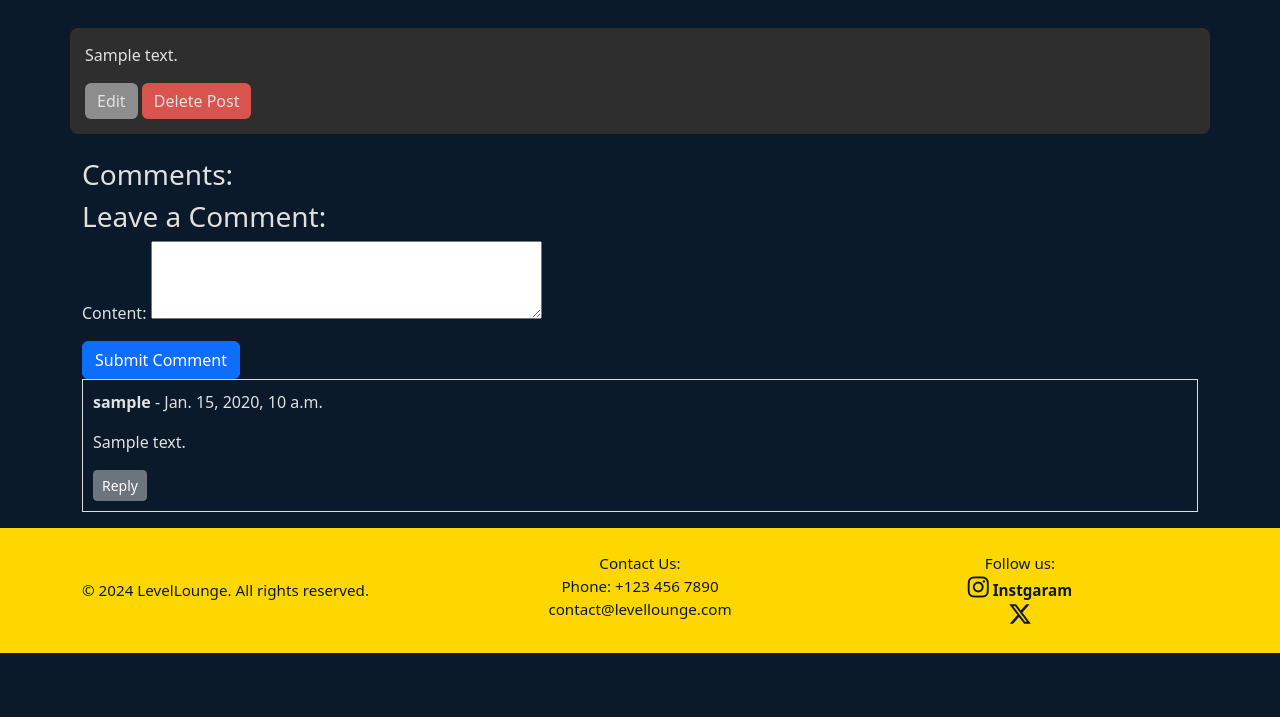
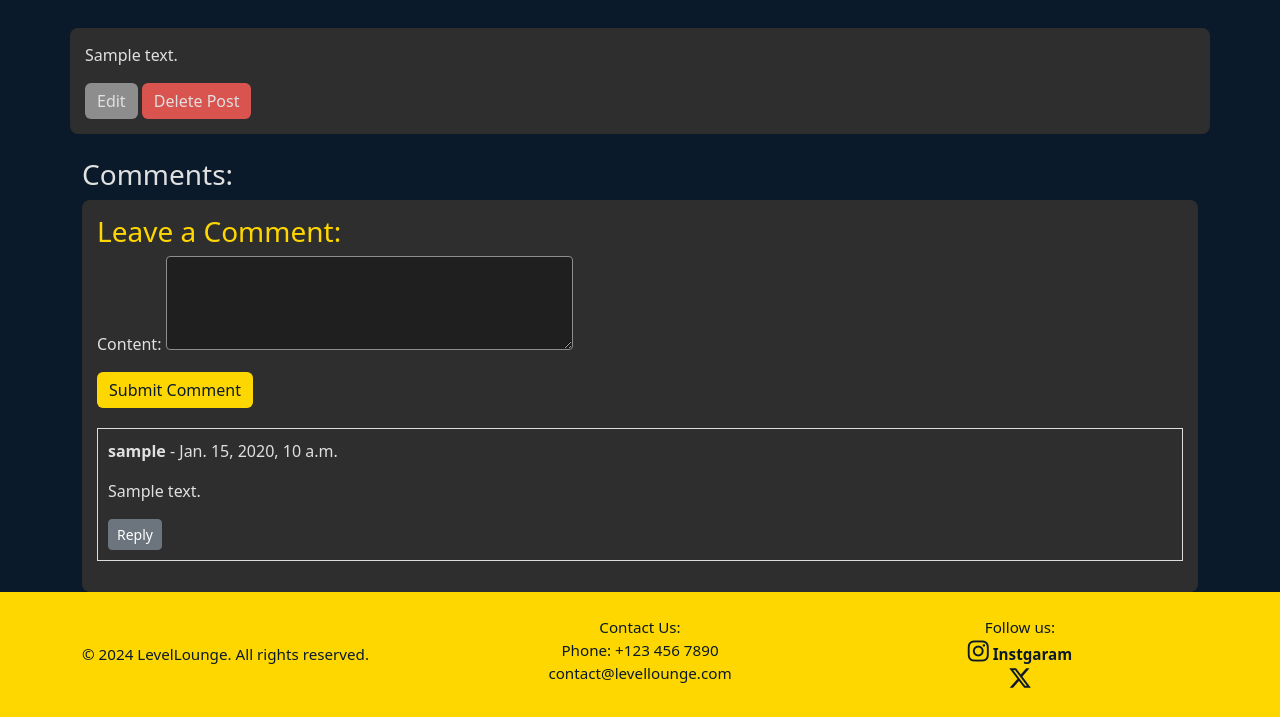
Before and after one commit to SimonMoynihan33/Level-Lounge, a Django app: a page that uses templates/base.html in a window 1280 px wide. Shown: the part 310-1027 px from the top of the page. Before the commit the page ends 963 px from the top, so only its background shows below. Run offline with Django 5.2, Linux system fonts and the light colour scheme; a user stored in the database is signed in; tables that the repository leaves empty hold one stand-in row (values such as "Sample post"); some libraries are stand-ins or nearby versions; some web fonts are replaced.

Commit message:
Add styling for comments

```diff
--- a/static/css/style.css
+++ b/static/css/style.css
@@ -277,12 +277,68 @@ html, body {
     background-color: #8d8d8d;
     border: none;
     color: #E0E0E0;
+    text-align: right;
 }
 
 .card .btn-danger {
     background-color: #D9534F;
     border: none;
     color: #E0E0E0;
+    text-align: right;
+}
+
+
+/* Modal Styles */
+.modal-content {
+    background-color: #2E2E2E !important;
+    color: #E0E0E0;
+    border: none;
+}
+
+.modal-header {
+    border-bottom: 1px solid #8d8d8d;
+}
+
+.modal-footer .btn-secondary {
+    background-color: #8d8d8d;
+    border: none;
+    color: #E0E0E0;
+}
+
+.modal-footer .btn-danger {
+    background-color: #D9534F;
+    border: none;
+    color: #E0E0E0;
+}
+
+/* Comments Section */
+.comments-section {
+    background-color: #2E2E2E;
+    padding: 15px;
+    border-radius: 8px;
+}
+
+.comments-section h3 {
+    color: #FFD700; /* Golden yellow for headers */
+}
+
+.comments-section form {
+    margin-bottom: 20px;
+}
+
+.comments-section .btn-primary {
+    background-color: #FFD700;
+    border: none;
+    color: #0A1A2A;
+}
+
+/* Form Styles */
+input, textarea {
+    background-color: #1F1F1F;
+    color: #E0E0E0;
+    border: 1px solid #8d8d8d;
+    border-radius: 4px;
+    padding: 10px;
 }
 
 /* Comments & Replies */
```
